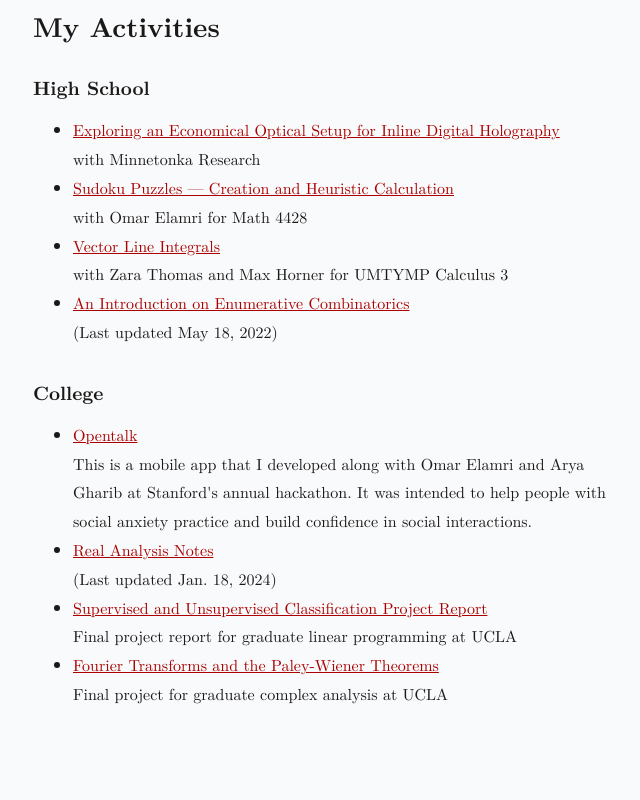
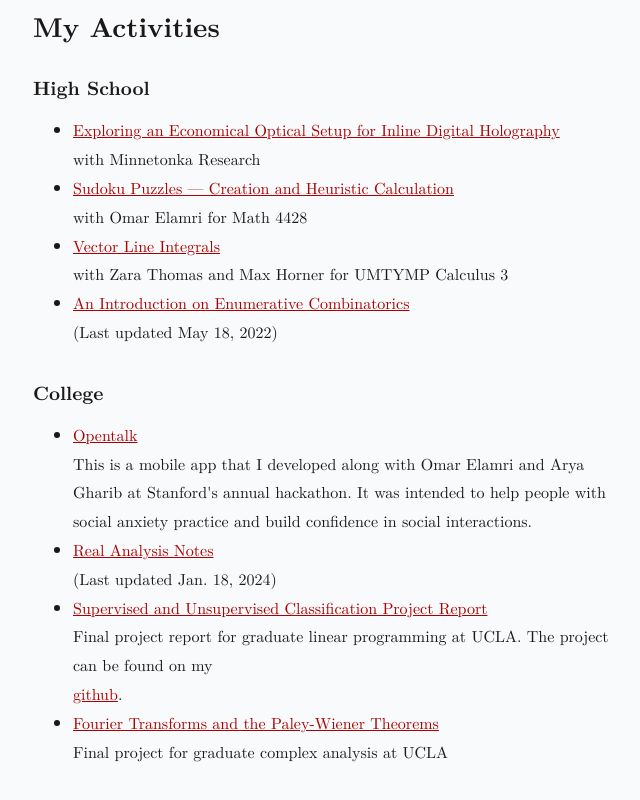
Before and after one commit to zzkao/zzkao.github.io, a website: page index.html in a window 1280 px wide. Shown: the part 739-1539 px from the top of the page, without its empty margins (307-947 px from the left). Before the commit the page ends 1496 px from the top, so only its background shows below. Drawn offline with nearby package versions, Linux system fonts and the light colour scheme.

Commit message:
update links

```diff
--- a/index.html
+++ b/index.html
@@ -63,7 +63,7 @@
           <li><a href="https://devpost.com/software/opentalk">Opentalk</a> <br/>This is a mobile app that I developed along with Omar Elamri and Arya Gharib at Stanford's annual hackathon.
             It was intended to help people with social anxiety practice and build confidence in social interactions.</li>
           <li><a href="pdfs/Analysis_Notes (1).pdf">Real Analysis Notes</a> <br/>(Last updated Jan. 18, 2024)</li>
-          <li><a href="pdfs/ECE_236A_Project.pdf">Supervised and Unsupervised Classification Project Report</a> <br/>Final project report for graduate linear programming at UCLA<br/></li>
+          <li><a href="pdfs/ECE_236A_Project.pdf">Supervised and Unsupervised Classification Project Report</a> <br/>Final project report for graduate linear programming at UCLA. The project can be found on my <br/> <a href="https://github.com/zzkao/Linear-Programming-Project/tree/main">github</a>.</li>
           <li><a href="pdfs/MATH_246A_Project.pdf">Fourier Transforms and the Paley-Wiener Theorems</a> <br/>Final project for graduate complex analysis at UCLA</li>
         </ul>
 <!--
```
